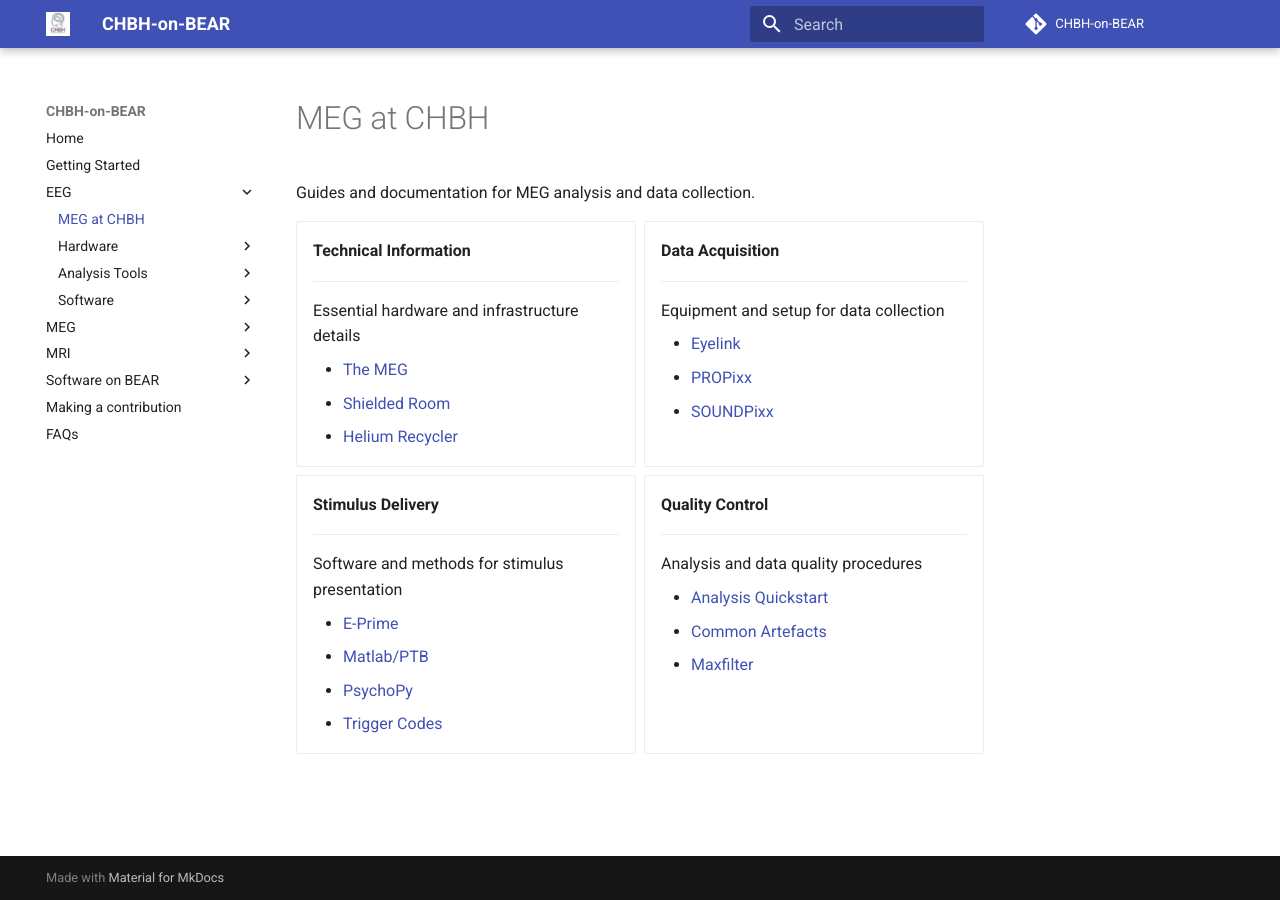
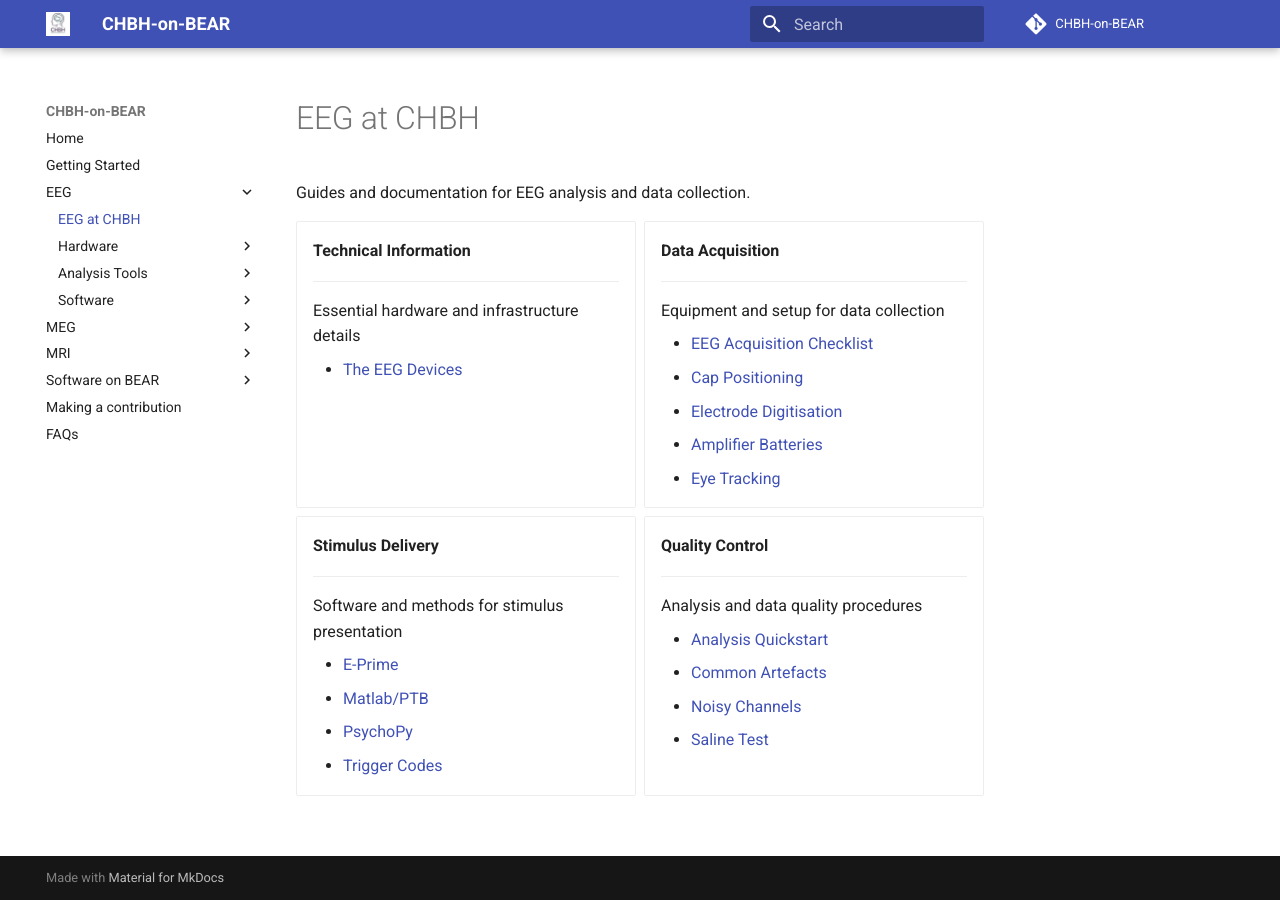
Before and after one commit to chbh-opensource/chbh-on-bear, an MkDocs documentation site: the page built from docs/eeg/index.md, in a window 1280 px wide. Built offline with MkDocs 1.6.1 and Material for MkDocs 9.7.7, drawn with Linux system fonts in a browser that asks for light colours; comment, search, counter and statistics services are not loaded.

```diff
--- a/docs/eeg/index.md
+++ b/docs/eeg/index.md
@@ -1,6 +1,6 @@
-# MEG at CHBH
+# EEG at CHBH
 
-Guides and documentation for MEG analysis and data collection.
+Guides and documentation for EEG analysis and data collection.
 
 <div class="grid cards" markdown>
 
@@ -10,9 +10,7 @@ Guides and documentation for MEG analysis and data collection.
 
     Essential hardware and infrastructure details
 
-    - [The MEG](#)
-    - [Shielded Room](#)
-    - [Helium Recycler](#)
+    - [The EEG Devices](hardware/eeg.md)
 
 -   **Data Acquisition**
 
@@ -20,9 +18,11 @@ Guides and documentation for MEG analysis and data collection.
 
     Equipment and setup for data collection
 
-    - [Eyelink](#)
-    - [PROPixx](#)
-    - [SOUNDPixx](#)
+    - [EEG Acquisition Checklist](#)
+    - [Cap Positioning](#)
+    - [Electrode Digitisation](#)
+    - [Amplifier Batteries](#)
+    - [Eye Tracking](#)
 
 -   **Stimulus Delivery**
 
@@ -43,6 +43,7 @@ Guides and documentation for MEG analysis and data collection.
 
     - [Analysis Quickstart](#)
     - [Common Artefacts](#)
-    - [Maxfilter](#)
+    - [Noisy Channels](#)
+    - [Saline Test](#)
 
 </div>
--- a/mkdocs.yml
+++ b/mkdocs.yml
@@ -6,6 +6,7 @@ repo_url: https://github.com/AJQuinn/chbh-on-bear
 edit_uri: blob/main/docs
 
 markdown_extensions:
+  - toc:
   - pymdownx.highlight:
       anchor_linenums: true
       line_spans: __span
@@ -39,7 +40,11 @@ nav:
   - MEG:
     - meg/index.md
     - Hardware:
-      - The MEG System: meg/hardware/meg.md
+      - MEG System: meg/hardware/meg.md
+      - Shielded Room: meg/hardware/shieldedroom.md
+    - Acquisition:
+      - MEG Checklist: meg/acquisition/meg-acquisition-checklist.md
+      - Shielded Room: meg/hardware/shieldedroom.md
     - Analysis Tools:
       - MNE-Python: meg/analysis/mne.md
     - Software:
```
Also changed, not shown: docs/eeg/hardware/eeg.md (+5 -0 lines), docs/index.md (+1 -1 lines), docs/meg/acquisition/meg-acquisition-checklist.md (added, +55 -0 lines), docs/meg/hardware/heliumrecycler.md (added, +5 -0 lines), docs/meg/hardware/meg.md (+19 -0 lines), docs/meg/hardware/shieldedroom.md (added, +32 -0 lines), docs/meg/index.md (+9 -3 lines).
